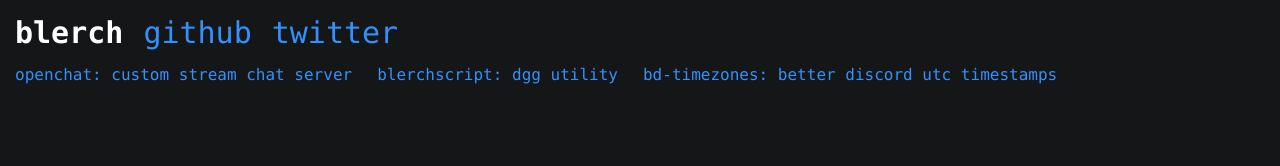
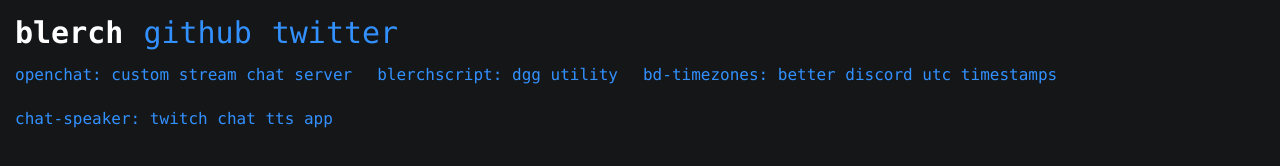
Before and after one commit to blerch-dev/blerch-dev.github.io, a plain HTML site: page index.html in a window 1280 px wide. Drawn offline with Linux system fonts and the light colour scheme.

Commit message:
Chat Speaker Link Added

```diff
--- a/index.html
+++ b/index.html
@@ -23,6 +23,9 @@
             <a href="https://github.com/blerch-dev/bd-timezones/raw/main/timezones.plugin.js">
                 <span>bd-timezones: better discord utc timestamps</span>
             </a>
+            <a href="https://github.com/blerch-dev/chat-speaker/releases/tag/v0.1.0">
+                <span>chat-speaker: twitch chat tts app</span>
+            </a>
         </main>
     </body>
 </html>
--- a/main.js
+++ b/main.js
@@ -0,0 +1,2 @@
+if(window.location.pathname === '/chat-speaker')
+    window.location.href = "https://github.com/blerch-dev/chat-speaker/releases/tag/v0.1.0"
--- a/style.css
+++ b/style.css
@@ -9,7 +9,7 @@
 }
 
 body {
-    font-family: "Consolas", -apple-system, BlinkMacSystemFont, "Segoe UI", Roboto, Helvetica, Arial, sans-serif, "Apple Color Emoji", "Segoe UI Emoji", "Segoe UI Symbol";
+    font-family: "Consolas", "Menlo", -apple-system, BlinkMacSystemFont, "Segoe UI", Roboto, Helvetica, Arial, sans-serif, "Apple Color Emoji", "Segoe UI Emoji", "Segoe UI Symbol";
     background-color: rgb(20, 22, 23);
     display: flex;
     flex-direction: column;
```
